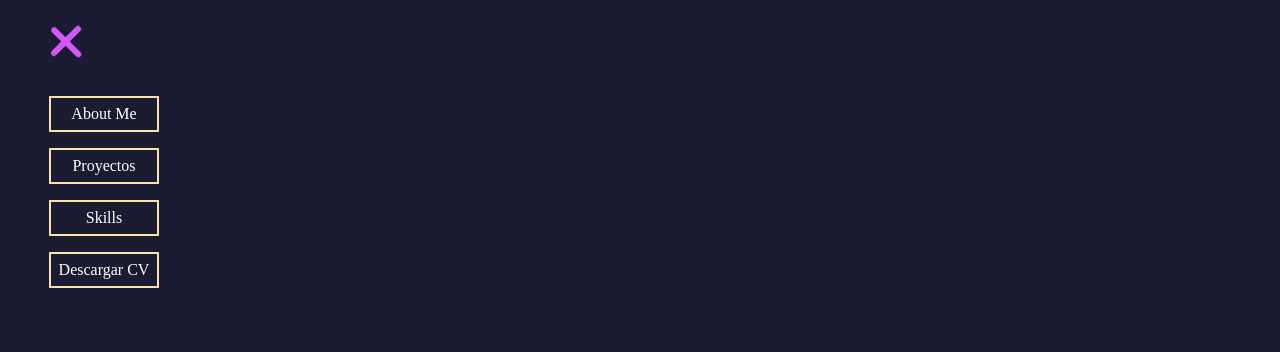
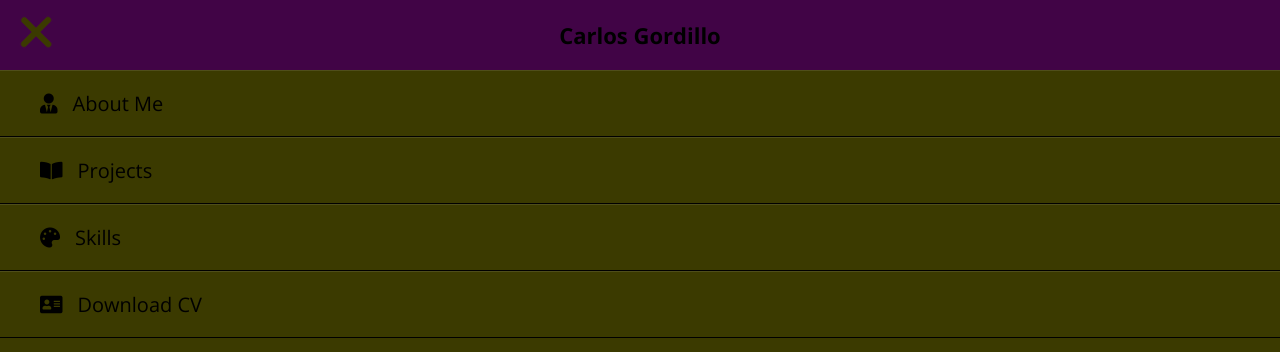
Before and after one commit to carloscode04/Portafolio, a plain HTML site: page index.html in a window 1280 px wide. Both pictures are taken after a click on the element 70 px from the left and 50 px from the top of the page. Drawn offline with nearby package versions, Linux system fonts and the light colour scheme.

Commit message:
menu operativo

```diff
--- a/index.html
+++ b/index.html
@@ -4,7 +4,12 @@
     <meta charset="UTF-8">
     <meta http-equiv="X-UA-Compatible" content="IE=edge">
     <meta name="viewport" content="width=device-width, initial-scale=1.0">
-    <link rel="stylesheet" href="/style.css">
+    <link href="https://cdnjs.cloudflare.com/ajax/libs/font-awesome/5.15.3/css/all.min.css" rel="stylesheet">
+    <link rel="preconnect" href="https://fonts.googleapis.com">
+<link rel="preconnect" href="https://fonts.gstatic.com" crossorigin>
+<link href="https://fonts.googleapis.com/css2?family=Open+Sans:wght@400;700&display=swap" rel="stylesheet">
+<link rel="stylesheet" href="style.css">
+
     <title>Carlos Gordillo</title>
 </head>
 
@@ -18,18 +23,19 @@
             </div>
         </a>
     </div>
+    <div class="slidebar">
+        <header>Carlos Gordillo</header>
+        <ul>
+            <li><a href="#about_me"><i class="fas fa-user-tie"></i>About Me</a></li>
+            <li><a href="#projects"><i class="fas fa-book-open"></i>Projects</a></li>
+            <li><a href="#skills"><i class="fas fa-palette"></i>Skills</a></li>
+            <li><a href="#download_CV"><i class="fas fa-address-card"></i>Download CV</a></li>
+        </ul>
+    </div>
+    <div class="about" id="about_me">
 
-<header>
-    <nav id="nav-menu">
-     <ul id="menu">
-         <li class="apartados"><a href="#about_me">About Me</a></li>
-         <li class="apartados"><a href="#projects">Proyectos</a></li>
-         <li class="apartados"><a href="#skills">Skills</a></li>
-         <li class="apartados"><a href="#descargar_CV">Descargar CV</a></li>
-     </ul>
-    </nav>
-</header>
+    </div>
 
-<script src="/script.js"></script>
+<script src="script.js"></script>
 </body>
 </html>
--- a/script.js
+++ b/script.js
@@ -1,7 +1,7 @@
 let hamburguesa = document.querySelector('#barras')
-let menu = document.querySelector('#nav-menu')
+let slidebar = document.querySelector('.slidebar')
 
 hamburguesa.addEventListener('click', ()=> {
     hamburguesa.classList.toggle('active')
-    menu.classList.toggle('active')
+    slidebar.classList.toggle('active')
 })
--- a/style.css
+++ b/style.css
@@ -1,73 +1,80 @@
 :root {
-    --color-principal: #1b1b32;
+    --background-menu: #3b3a00;
+    --background-header: #42004bef;
+    --color-menu: rgb(0, 0, 0);
+    --color-header: black;
+    --color-hamburguesa:  rgb(209, 255, 117);
 }
 
-
-/* * {
+* {
  margin: 0;
  padding: 0;
  box-sizing: border-box;
-} */
+ list-style: none;
+ text-decoration: none;
+}
 
 body {
-    background-color: var(--color-principal);
+    /* background-color: var(--color-principal); */
+    font-family: 'Open Sans', sans-serif;
 }
 
-nav {
-    /* border: 2px solid rgb(255, 227, 175); */
-    position: absolute;
-    align-items: center;
-    width: 150px;
-    top: 80px;
-    left: 9px;
+.slidebar {
     display: none;
+    position: fixed;
+    left: 0;
+    width: 250px;
+    height: 100%;
+    background-color: var(--background-menu);
 }
 
-nav.active{
-    display: block;
-}
+    .slidebar header {
+        font-size: 22px;
+        background-color: var(--color-header) ;
+        font-weight: bold;
+        text-align: center;
+        line-height: 70px;
+        background-color: var(--background-header);
+        user-select: none;
+    }
 
-#menu {
-    display: flex;
-    gap: 1rem;
-    flex-direction: column;
-    list-style-type: none;
-}
+        .slidebar ul a {
+            display: block;
+            height: 100%;
+            width: 100%;
+            line-height: 65px;
+            font-size: 20px;
+            color: var(--color-menu);
+            padding-left: 40px;
+            box-sizing: border-box;
+            border-top: 1px solid rgba(255, 255, 255, .1);
+            border-bottom: 1px solid black;
+            transition: .35s;
+        }
 
+            .slidebar ul a i {
+                margin-right: 15px;
+            }
 
-li.apartados {
-    display:flex;
-    align-content: center;
-    align-items: center;
-  justify-content: center;
-    /* padding: 5px; */
-    /* vertical-align: middle; */
-    /* text-align: center; */
-
-    border: 2px solid rgb(255, 227, 175);
-    height: 2rem;
-}
-
-li.apartados a {
-    display: block;
-    text-decoration: none;
-    color: white;
-}
-
-
+                .slidebar ul li:hover a {
+                    padding-left: 50px;
+                }
+                    .slidebar.active {
+                        display:block;
+                        width: 100vw;
+                }
 #hamburguesa {
-    /* border: 1px solid red; */
+    z-index: 10;
     position: absolute;
     display: flex;
     justify-content: center;
     align-items: center;
-    top: 30px;
-    left: 50px;
+    top: 20px;
+    left: 20px;
 }
 
 #barras {
     position: relative;
-
     width: 40px;
     height: 40px;
 }
@@ -75,8 +82,8 @@ li.apartados a {
 #barras span {
     height: .4rem;
     width: 100%;
-    background-color: rgb(209, 255, 117) ;
-    transform:rotate(0deg);
+    background-color: var(--color-hamburguesa);
+    transform: rotate(0deg);
     border-radius: 5px;
     position: absolute;
     transition: all .30s;
@@ -96,10 +103,10 @@ li.apartados a {
     top: 18px;
 }
 
-#menu-link:hover span,
+/* #menu-link:hover span, */
 #menu-link:focus span,
 #menu-link:active span {
-    background-color: rgb(213, 87, 251);
+    background-color: var(--background-menu);
 }
 
 #barras.active span:nth-child(1) {
@@ -114,6 +121,6 @@ li.apartados a {
 
 #barras.active span:nth-child(3) {
     transform: rotate(-45deg);
-    top: 22px;
+    top: 23px;
     left: 2px;
 }
```
